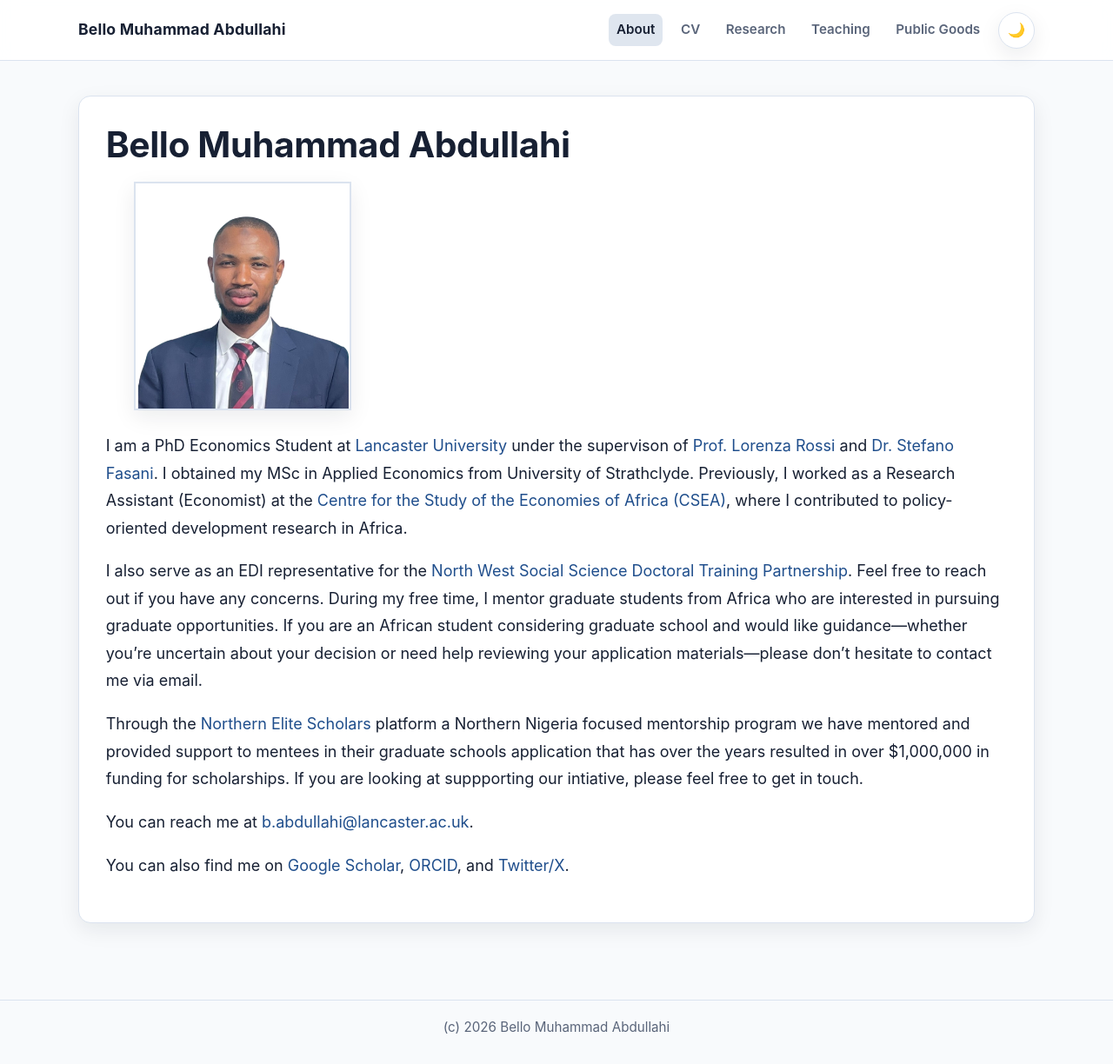
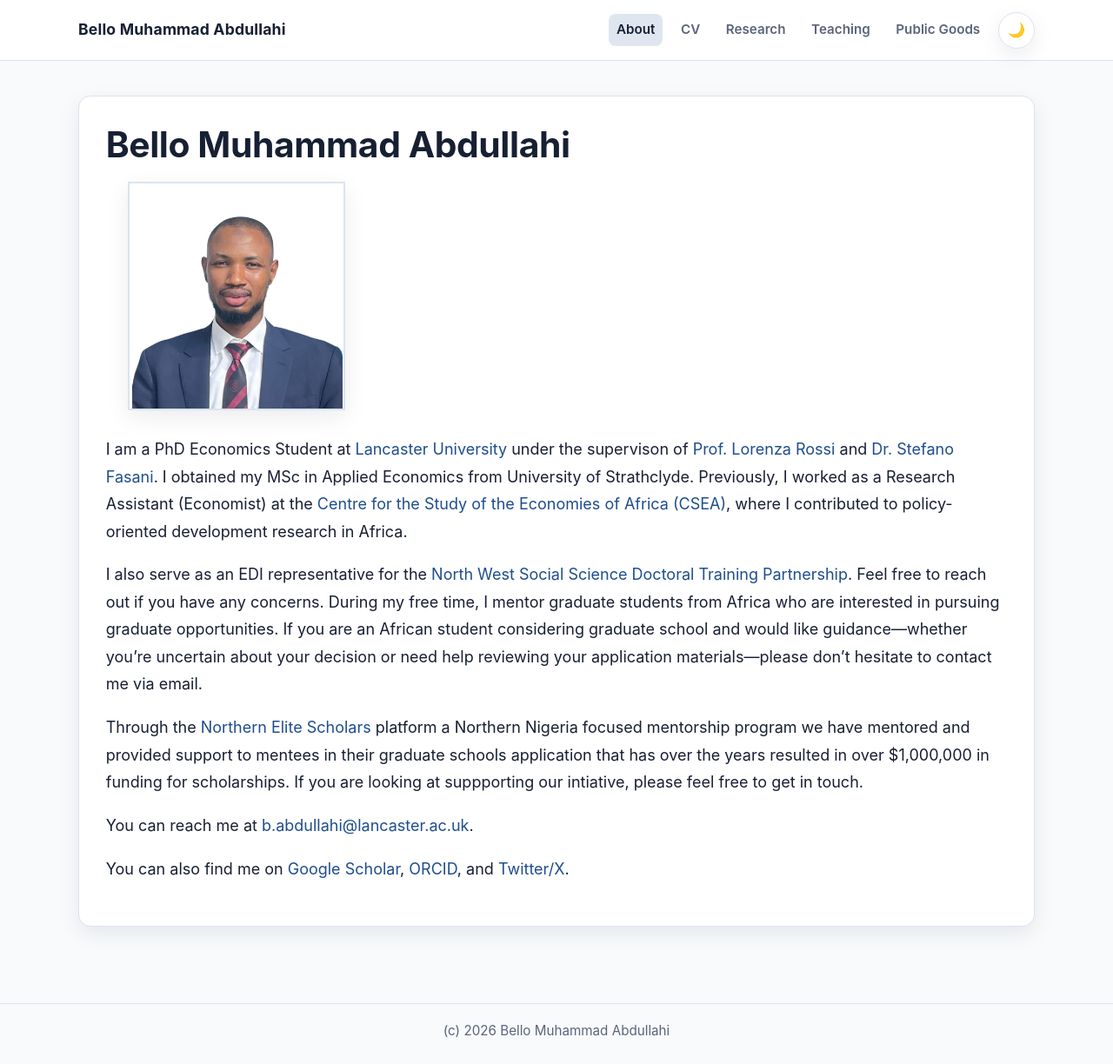
Before and after one commit to Bello-Abdullahi/Bello-Abdullahi.github.io, a Jekyll site: the page built from _pages/about.md, in a window 1280 px wide and 1224 px high. Shown: the whole window at 87% size. Built offline with Jekyll 4.4.1, drawn with Linux system fonts in a browser that asks for light colours.

Commit message:
Refactor about.html layout and add styles

```diff
--- a/_layouts/about.html
+++ b/_layouts/about.html
@@ -2,7 +2,6 @@
 layout: default
 ---
 
-<!-- about.html -->
 <div class="post">
   <header class="post-header">
     <h1 class="post-title">
@@ -16,23 +15,34 @@ layout: default
     <div class="profile float-{%- if page.profile.align == 'left' -%}left{%- else -%}right{%- endif -%}">
       {%- if page.profile.image %}
         {%- assign profile_image_path = page.profile.image | prepend: 'assets/img/' -%}
-
         {% if page.profile.image_circular %}
           {%- assign profile_image_class = "img-fluid z-depth-1 rounded-circle" -%}
         {% else %}
           {%- assign profile_image_class = "img-fluid z-depth-1 rounded" -%}
         {% endif %}
+        <img src="{{ profile_image_path | relative_url }}" alt="{{ page.profile.image }}" class="{{ profile_image_class }}" />
+      {% endif -%}
 
-              <img
-                    src="{{ profile_image_path | relative_url }}"
-                    alt="{{ page.profile.image | escape }}"
-                    class="{{ profile_image_class }}" />
-             {% endif -%}
       {%- if page.profile.address %}
-            <div class="address">
-              {{ page.profile.address }}
+      <div class="address" style="margin-top: 15px; font-size: 0.95rem;">
+        {{ page.profile.address | markdownify }}
       </div>
       {%- endif %}
+
+      <div class="profile-links" style="margin-top: 10px; font-size: 0.9rem; line-height: 1.5;">
+        {% if page.profile.email %}
+          <strong>Email:</strong> <a href="mailto:{{ page.profile.email }}">{{ page.profile.email }}</a><br>
+        {% endif %}
+        {% if page.profile.scholar %}
+          <strong>Links:</strong> <a href="{{ page.profile.scholar }}" target="_blank">Google Scholar</a><br>
+        {% endif %}
+        {% if page.profile.twitter %}
+          <a href="https://twitter.com/{{ page.profile.twitter }}" target="_blank">Twitter</a><br>
+        {% endif %}
+        {% if page.profile.orcid %}
+          <a href="https://orcid.org/{{ page.profile.orcid }}" target="_blank">ORCID</a>
+        {% endif %}
+      </div>
     </div>
     {%- endif %}
 
@@ -40,37 +50,40 @@ layout: default
       {{ content }}
     </div>
 
-          <!-- News -->
     {% if page.news and site.announcements.enabled -%}
-            <h2><a href="{{ '/news/' | relative_url }}" style="color: inherit;">news</a></h2>
+      <h2 style="margin-top: 20px;">News</h2>
       {%- include news.html limit=true %}
     {%- endif %}
 
-          <!-- Latest posts -->
-          {% if page.latest_posts -%}
-            <h2><a href="{{ '/blog/' | relative_url }}" style="color: inherit;">latest posts</a></h2>
-            {%- include latest_posts.html %}
-          {%- endif %}
-
-          <!-- Selected papers -->
     {% if page.selected_papers -%}
-            <h2><a href="{{ '/publications/' | relative_url }}" style="color: inherit;">selected publications</a></h2>
+      <h2>Selected Publications</h2>
       {%- include selected_papers.html %}
     {%- endif %}
-
-          <!-- Social -->
-          {%- if page.social %}
-            <div class="social">
-              <div class="contact-icons">
-                {% include social.html %}
+  </article>
 </div>
 
-              <div class="contact-note">
-                {{ site.contact_note }}
-              </div>
-
-            </div>
-          {%- endif %}
-        </article>
-
-</div>
+<style>
+  .profile {
+    width: 30%;
+    margin-left: 25px;
+    margin-bottom: 20px;
+    text-align: left;
+  }
+  .img-fluid {
+    width: 100%;
+    height: auto;
+  }
+  .clearfix::after {
+    content: "";
+    clear: both;
+    display: table;
+  }
+  @media (max-width: 768px) {
+    .profile {
+      float: none !important;
+      width: 100%;
+      margin: 0 0 20px 0;
+      text-align: center;
+    }
+  }
+</style>
```
Lines whose indentation alone changed are shown as unchanged.
